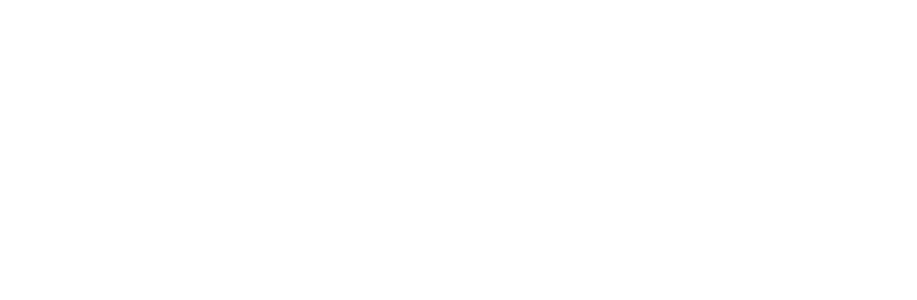
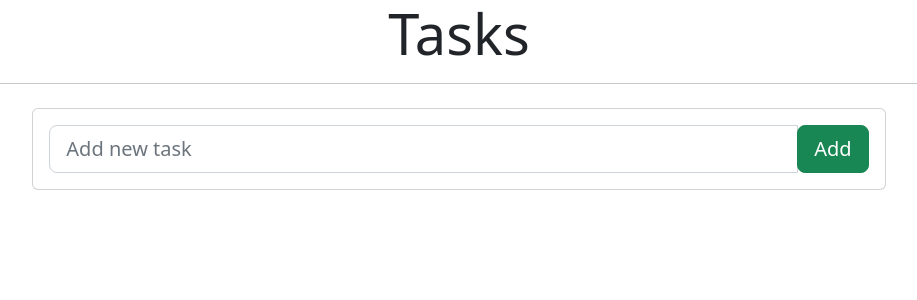
Before and after one commit to mceliz86/braintlyChallenge, a Vue app in the folder todo-list/: page / in a window 1280 px wide. Shown: the top 300 px of the page, without its empty margins (181-1098 px from the left). Built offline with nearby package versions, Linux system fonts and the light colour scheme.

Commit message:
Create basic task component template

```diff
--- a/todo-list/src/App.vue
+++ b/todo-list/src/App.vue
@@ -1,13 +1,14 @@
 <template>
-
+<task-component/>
 </template>
 
 <script>
+import taskComponent from './components/task-component.vue';
 
 export default {
   name: 'App',
   components: {
-
+    taskComponent,
   }
 }
 </script>
--- /dev/null
+++ b/todo-list/src/components/task-component.vue
@@ -0,0 +1,28 @@
+<template>
+    <div>
+        <h1 class="display-4 text-center">Tasks</h1>
+        <hr>
+        <div class="col-lg-8 offset-lg-2">
+            <div class="card mt-4">
+                <div class="card-body">
+                    <div class="input-group">
+                        <input type="text" class="form-control form-control-lg" placeholder="Add new task">
+                        <div class="input-group-append">
+                            <button class="btn btn-success btn-lg">Add</button>
+                        </div>
+                    </div>
+                </div>
+            </div>
+        </div>
+    </div>
+</template>
+
+<script>
+export default {
+    name: 'task-component'
+}
+</script>
+
+<style scoped>
+
+</style>
```
